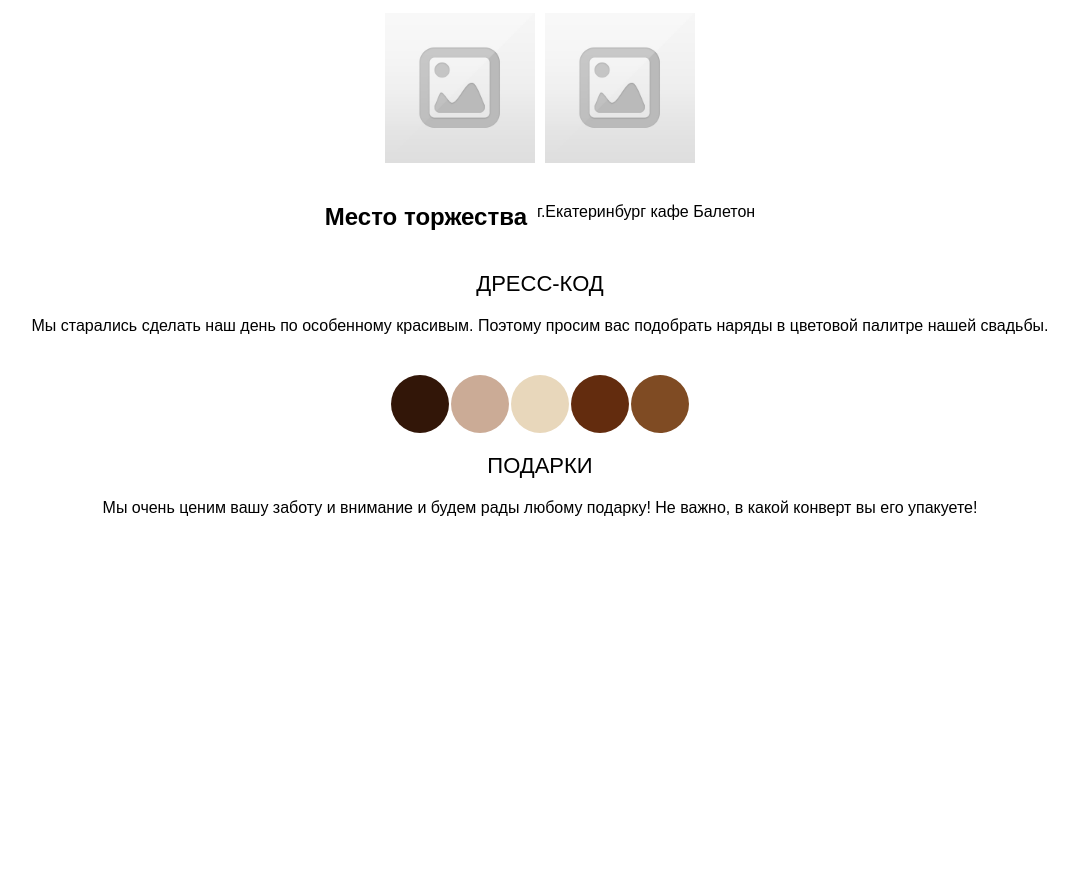
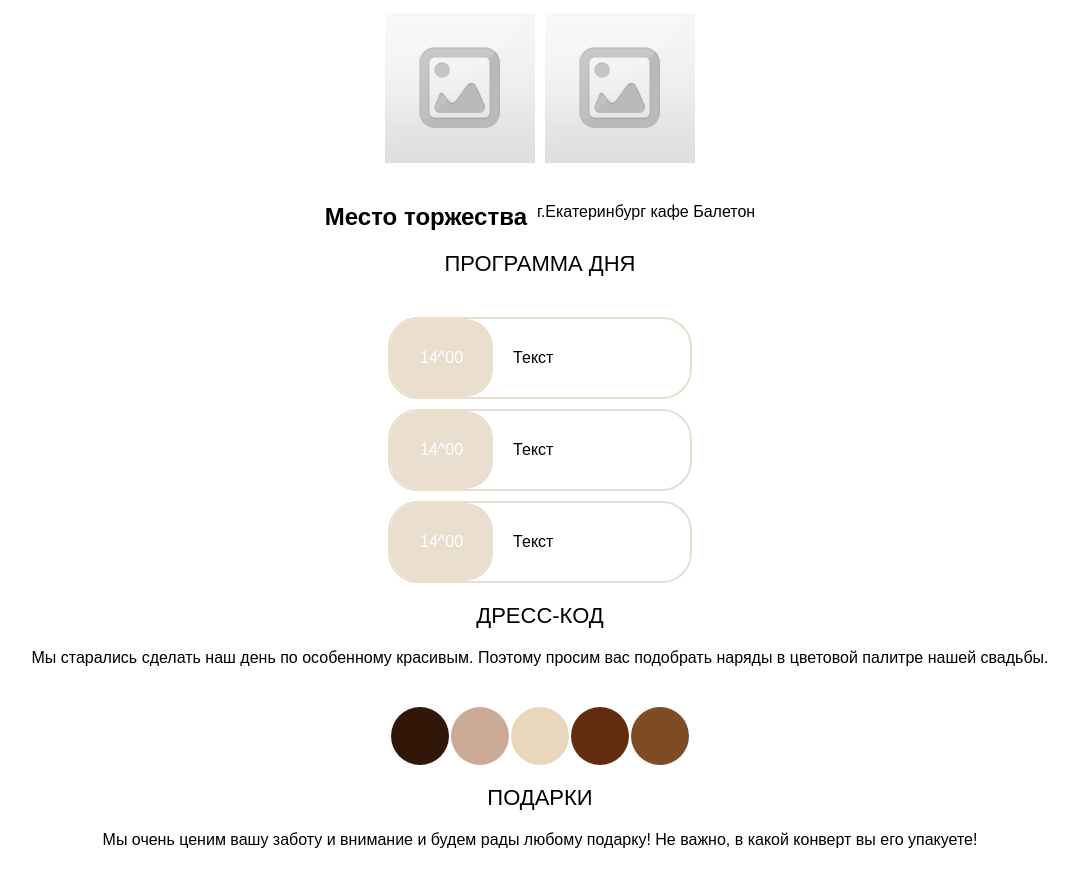
Before and after one commit to WiseKing5378/wedding-card, a plain HTML site: page index.html in a window 1280 px wide. Shown: the part 832-1711 px from the top of the page, without its empty margins (100-1178 px from the left). Before the commit the page ends 1379 px from the top, so only its background shows below. Drawn offline with Linux system fonts and the light colour scheme.

Commit message:
add plan

```diff
--- a/index.html
+++ b/index.html
@@ -38,7 +38,16 @@
             </div>
 
         </section>
-        <section class="plan"></section>
+        <section>
+            <div class="color-text">
+                <h2 class="title">Программа дня</h2>
+            </div>
+            <div class="plan">
+                <div class="plan-item"><span>14^00</span>Текст</div>
+                <div class="plan-item"><span>14^00</span>Текст</div>
+                <div class="plan-item"><span>14^00</span>Текст</div>
+            </div>
+        </section>
 
         <section class="color">
             <div class="color-text">
--- a/style.css
+++ b/style.css
@@ -41,9 +41,9 @@ section{
     align-items: center;
     flex-direction: column;
     max-width: 300px;
-    border:  1px solid white;
+    border:  1px solid #cbab96;
     border-radius: 15px;
-    box-shadow: 15px 15px 15px rgb(224, 220, 220);
+    box-shadow: 15px 15px 15px #d4d3d0;
 }
 
 .card:hover{
@@ -109,3 +109,28 @@ section{
 .colors-card:nth-child(5){
     background-color: #7f4b23;
 }
+
+
+.plan{
+    display: flex;
+    align-items: center;
+    justify-content: center;
+    flex-direction: column;
+    gap:10px
+}
+
+.plan-item{
+    width: 300px;
+    display: flex;
+    align-items: center;
+    gap:20px;
+    border:solid #eadecf 2px;
+    border-radius: 30px;
+
+}
+.plan-item>span{
+    color: white;
+    background-color: #eadecf ;
+    border-radius: 28px;
+    padding: 30px;
+}
```
